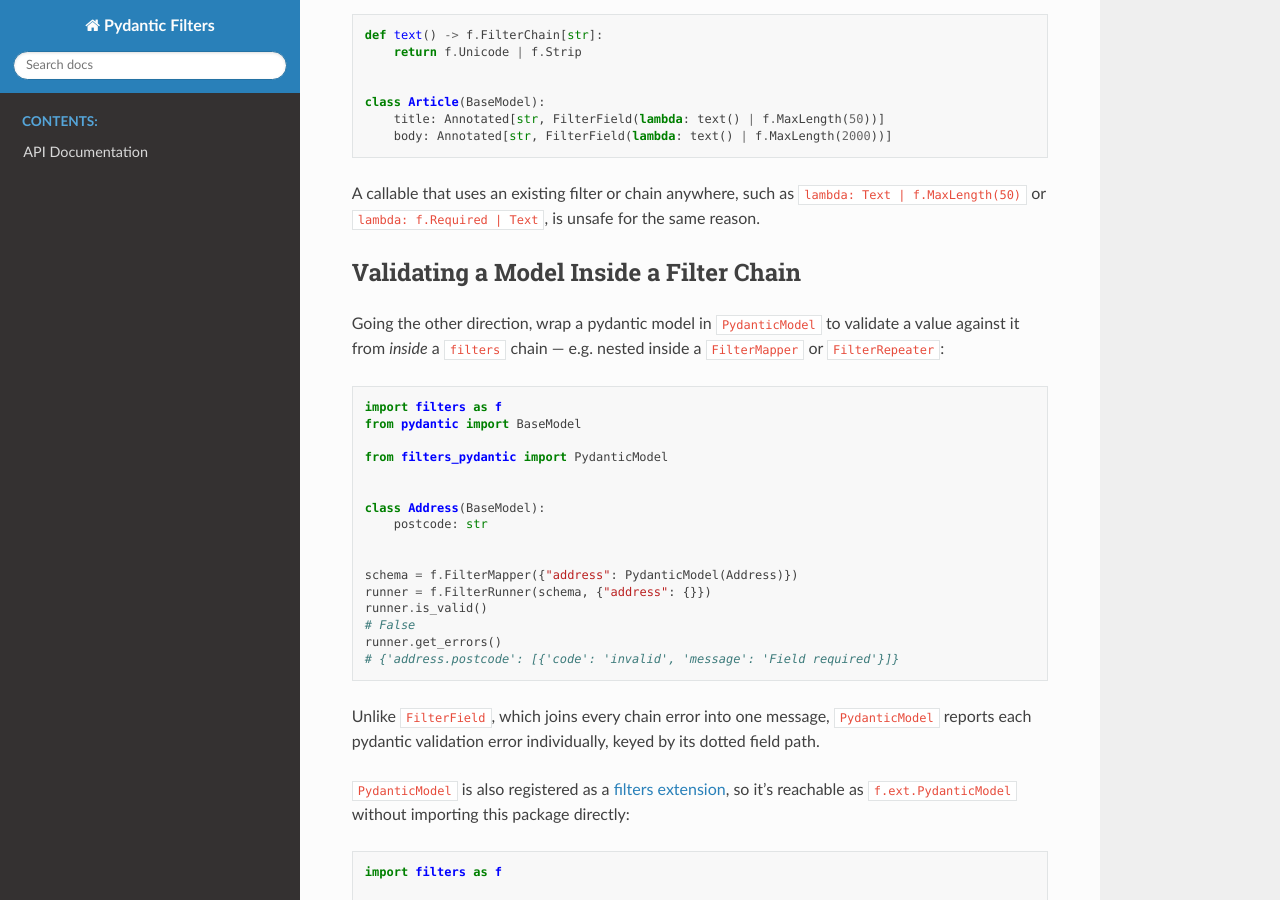
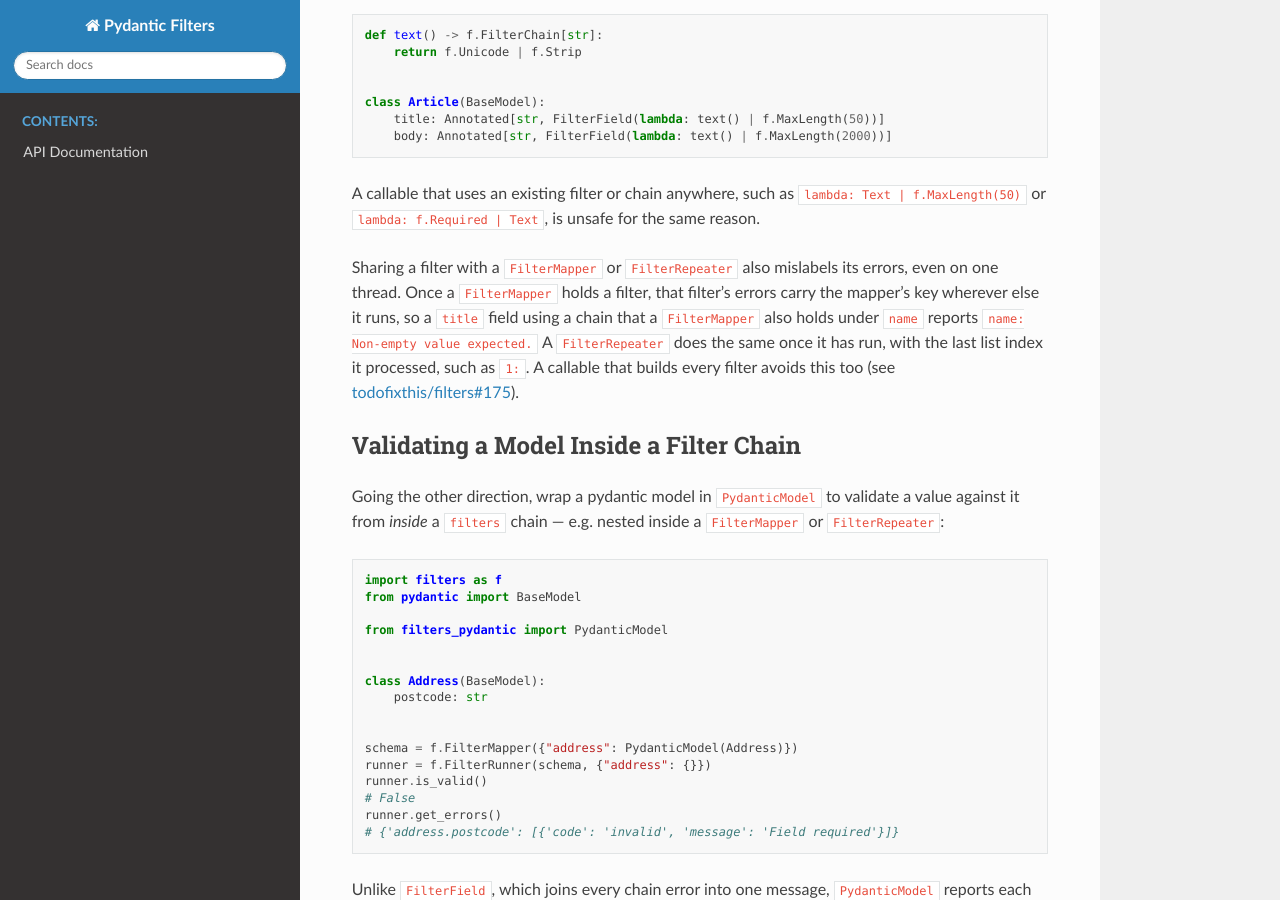
Before and after one commit to todofixthis/filters-pydantic, a Sphinx documentation site: the page built from docs/index.rst, in a window 1280 px wide and 900 px high, scrolled down 1469 px. Built offline with Sphinx 7.4.7 and the Read the Docs theme 3.1.0, drawn with Linux system fonts in a browser that asks for light colours.

Commit message:
Warn that FilterMapper keys leak into FilterField errors 📛
- Document that a filter a FilterMapper or FilterRepeater also holds reports its FilterField errors under the holder's key, even on one thread, so readers on a single worker don't assume sharing is safe

Co-Authored-By: Claude Opus 5.5 <noreply@anthropic.com>

```diff
--- a/docs/index.rst
+++ b/docs/index.rst
@@ -79,6 +79,15 @@ A callable that uses an existing filter or chain anywhere, such as
 ``lambda: Text | f.MaxLength(50)`` or ``lambda: f.Required | Text``, is unsafe for
 the same reason.
 
+Sharing a filter with a ``FilterMapper`` or ``FilterRepeater`` also mislabels its
+errors, even on one thread. Once a ``FilterMapper`` holds a filter, that filter's
+errors carry the mapper's key wherever else it runs, so a ``title`` field using a
+chain that a ``FilterMapper`` also holds under ``name`` reports ``name: Non-empty
+value expected.`` A ``FilterRepeater`` does the same once it has run, with the
+last list index it processed, such as ``1:``. A callable that builds every filter
+avoids this too (see
+`todofixthis/filters#175 <https://github.com/todofixthis/filters/issues/175>`_).
+
 Validating a Model Inside a Filter Chain
 -----------------------------------------
 Going the other direction, wrap a pydantic model in ``PydanticModel`` to validate a
```
Also changed, not shown: README.rst (+9 -0 lines), docs/adr/005-serialise-shared-filter-chains.md (+5 -4 lines).
